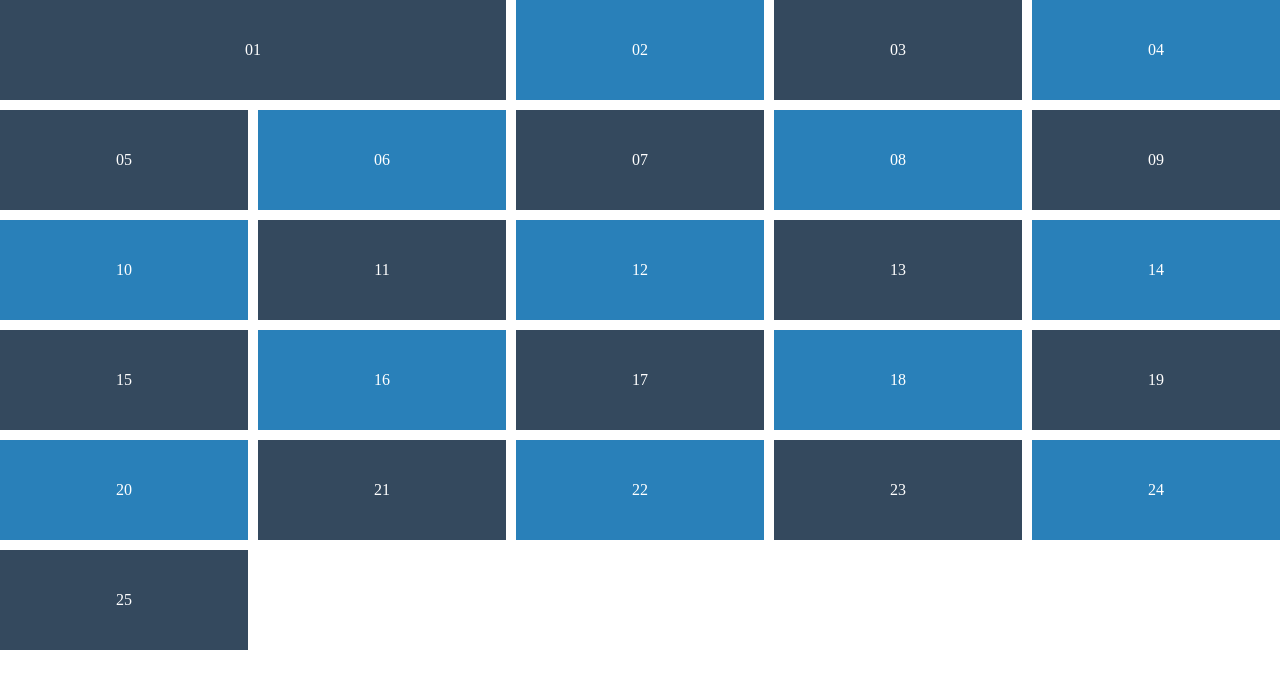
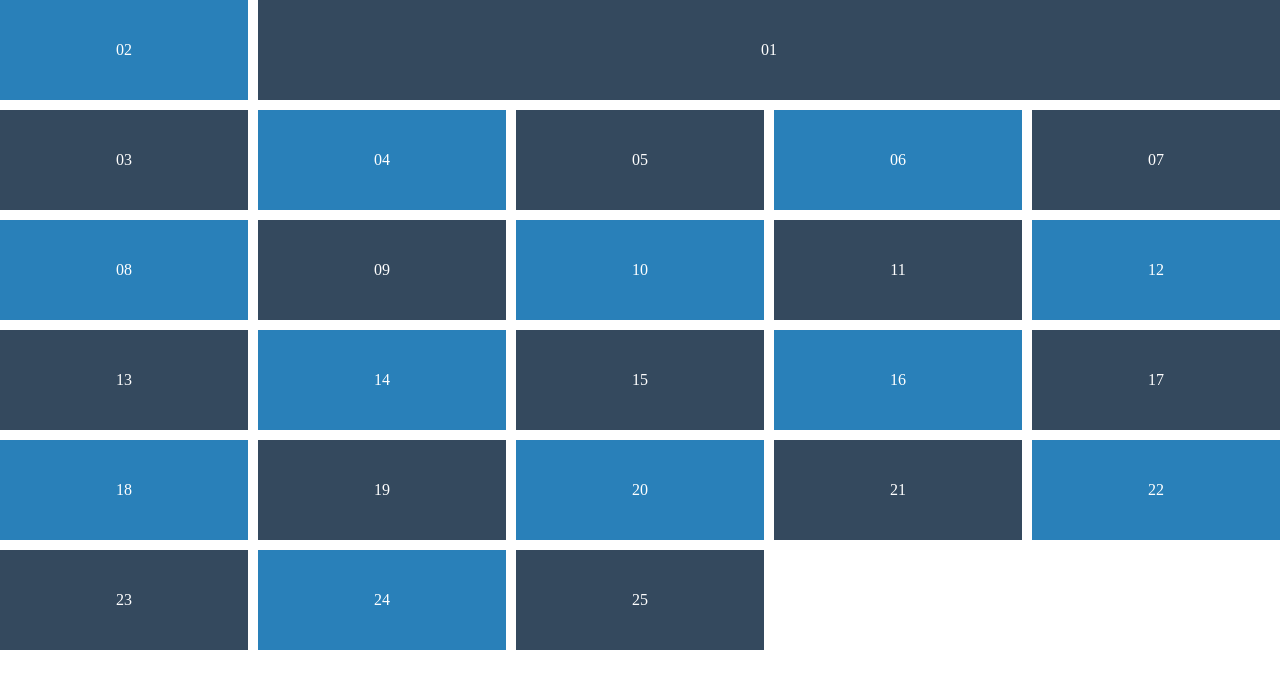
Before and after one commit to Jin-hoKim/Study_CSS, a plain HTML site: page grid/grid7.html in a window 1280 px wide. Drawn offline with Linux system fonts and the light colour scheme.

Commit message:
grid-auto-flow, line namimg

```diff
--- a/grid/grid7.html
+++ b/grid/grid7.html
@@ -16,7 +16,10 @@
             display: grid;
             grid-gap: 10px;
             grid-auto-rows: 100px;
-            grid-template-columns: repeat(5, 1fr);
+            /* 빈칸 자동 채우기 */
+            grid-auto-flow: row dense;
+            /* grid-template-columns: [first-line] 1fr [second-line] 1fr [third-line] 1fr [fourth-line] 1fr [fifth-line] 1fr [sixth-line] 1fr; */
+            grid-template-columns: [first-line] repeat(5, 1fr) [last-line];
         }
 
         .box {
@@ -36,8 +39,8 @@
         }
 
         .box:first-child {
-            grid-column-start: 1;
-            grid-column-end: 3;
+            grid-column-start: 2;
+            grid-column-end: last-line;
         }
         /* .box:nth-child(10) {
             grid-column-start: 2;
```
